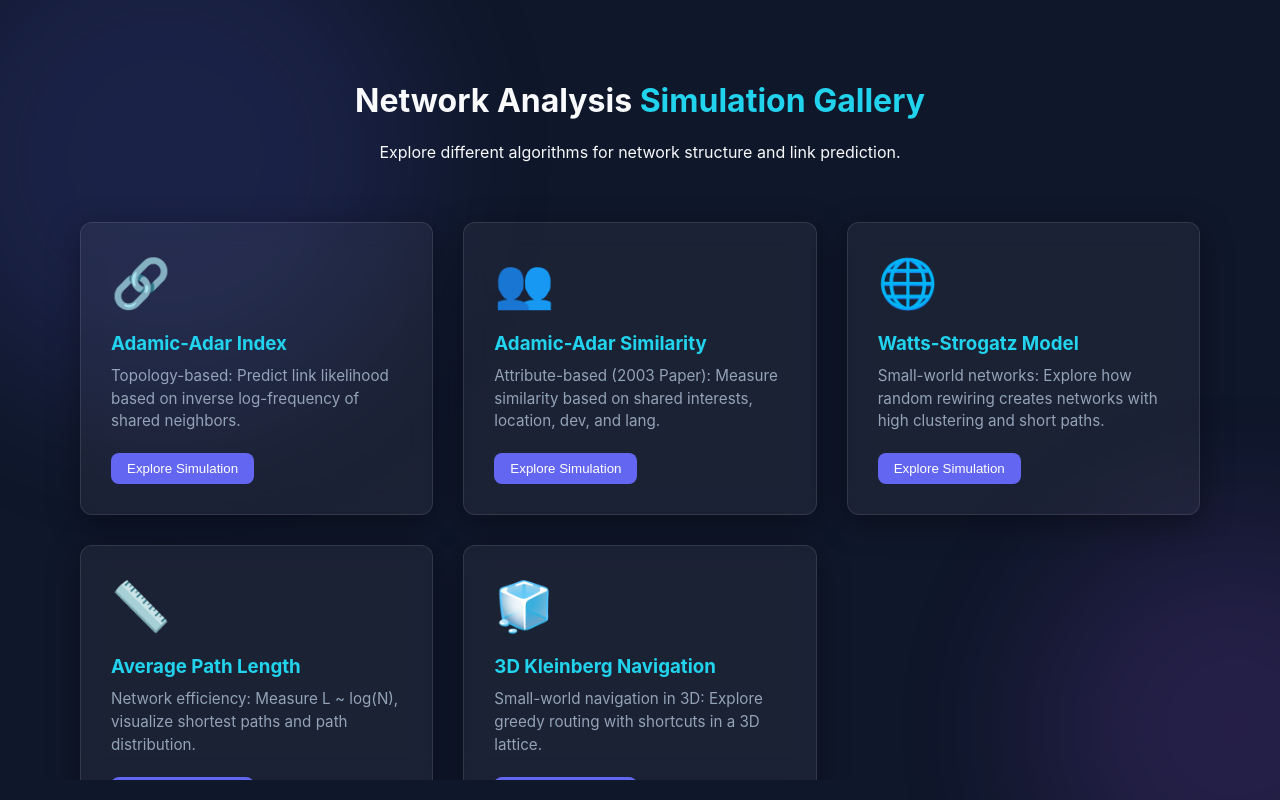
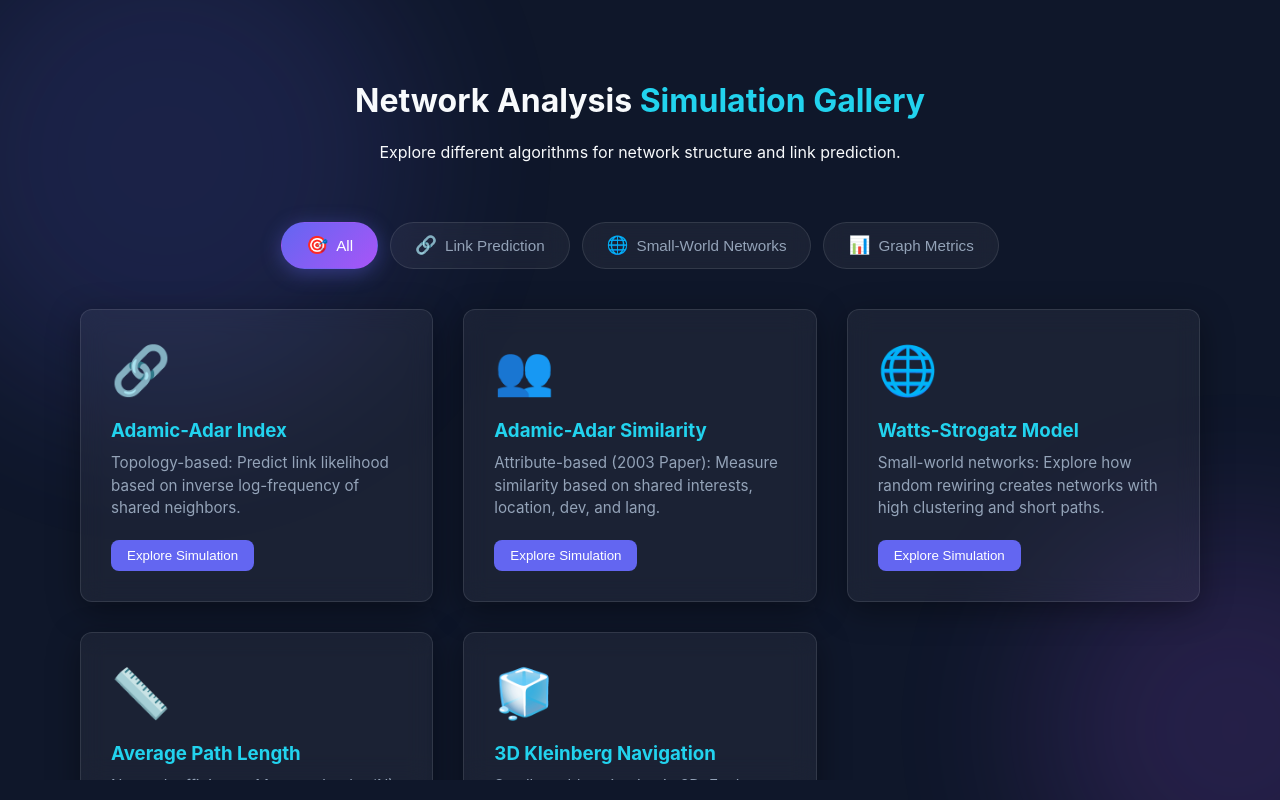
Before and after one commit to hasantktl/network_science_app, a React (Vite) app: page / in a window 1280 px wide. Built offline with nearby package versions, Linux system fonts and the light colour scheme.

Commit message:
feat: gallery cetegory filter

```diff
--- a/src/App.css
+++ b/src/App.css
@@ -109,6 +109,49 @@
   gap: 30px;
 }
 
+/* Category Filters */
+.category-filters {
+  display: flex;
+  justify-content: center;
+  flex-wrap: wrap;
+  gap: 12px;
+  margin-bottom: 40px;
+}
+
+.filter-btn {
+  display: flex;
+  align-items: center;
+  gap: 8px;
+  padding: 12px 24px;
+  background: rgba(255, 255, 255, 0.05);
+  border: 1px solid rgba(255, 255, 255, 0.1);
+  border-radius: 50px;
+  color: var(--text-dim);
+  font-size: 0.95rem;
+  font-weight: 500;
+  cursor: pointer;
+  transition: all 0.3s cubic-bezier(0.4, 0, 0.2, 1);
+  backdrop-filter: blur(10px);
+}
+
+.filter-btn:hover {
+  background: rgba(255, 255, 255, 0.1);
+  border-color: rgba(255, 255, 255, 0.2);
+  color: var(--text);
+  transform: translateY(-2px);
+}
+
+.filter-btn.active {
+  background: linear-gradient(135deg, var(--primary), var(--secondary));
+  border-color: transparent;
+  color: white;
+  box-shadow: 0 4px 20px rgba(99, 102, 241, 0.4);
+}
+
+.filter-icon {
+  font-size: 1.1rem;
+}
+
 .gallery-card {
   padding: 30px;
   display: flex;
--- a/src/components/Gallery.jsx
+++ b/src/components/Gallery.jsx
@@ -1,7 +1,13 @@
-import React from 'react';
-import { simulations } from '../simulations';
+import React, { useState } from 'react';
+import { simulations, categories } from '../simulations';
 
 const Gallery = ({ onSelect }) => {
+  const [activeCategory, setActiveCategory] = useState('all');
+
+  const filteredSimulations = activeCategory === 'all'
+    ? simulations
+    : simulations.filter(sim => sim.category === activeCategory);
+
   return (
     <div className="gallery-container">
       <div className="gallery-header">
@@ -9,8 +15,21 @@ const Gallery = ({ onSelect }) => {
         <p>Explore different algorithms for network structure and link prediction.</p>
       </div>
 
+      <div className="category-filters">
+        {categories.map(cat => (
+          <button
+            key={cat.id}
+            className={`filter-btn ${activeCategory === cat.id ? 'active' : ''}`}
+            onClick={() => setActiveCategory(cat.id)}
+          >
+            <span className="filter-icon">{cat.icon}</span>
+            {cat.label}
+          </button>
+        ))}
+      </div>
+
       <div className="gallery-grid">
-        {simulations.map(sim => (
+        {filteredSimulations.map(sim => (
           <div
             key={sim.id}
             className={`gallery-card glass-panel ${sim.placeholder ? 'placeholder' : ''}`}
--- a/src/simulations/index.jsx
+++ b/src/simulations/index.jsx
@@ -8,10 +8,18 @@ import AveragePathLengthPanel from './average-path-length/CalculationPanel';
 import { generateRandomGraph as generateAPLGraph } from './average-path-length/logic';
 import KleinbergPanel from './kleinberg-3d/CalculationPanel';
 
+export const categories = [
+  { id: 'all', label: 'All', icon: '🎯' },
+  { id: 'link-prediction', label: 'Link Prediction', icon: '🔗' },
+  { id: 'small-world', label: 'Small-World Networks', icon: '🌐' },
+  { id: 'graph-metrics', label: 'Graph Metrics', icon: '📊' }
+];
+
 export const simulations = [
   {
     id: 'adamic-adar-index',
     title: 'Adamic-Adar Index',
+    category: 'link-prediction',
     description: 'Topology-based: Predict link likelihood based on inverse log-frequency of shared neighbors.',
     calculator: calculateAdamicAdar,
     CalculationPanel: AdamicAdarPanel,
@@ -20,6 +28,7 @@ export const simulations = [
   {
     id: 'adamic-adar-similarity',
     title: 'Adamic-Adar Similarity',
+    category: 'link-prediction',
     description: 'Attribute-based (2003 Paper): Measure similarity based on shared interests, location, dev, and lang.',
     calculator: calculateSimilarity,
     itemGenerator: generateAttributeGraph,
@@ -30,6 +39,7 @@ export const simulations = [
   {
     id: 'watts-strogatz',
     title: 'Watts-Strogatz Model',
+    category: 'small-world',
     description: 'Small-world networks: Explore how random rewiring creates networks with high clustering and short paths.',
     itemGenerator: generateWattsStrogatzGraph,
     CalculationPanel: WattsStrogatzPanel,
@@ -39,6 +49,7 @@ export const simulations = [
   {
     id: 'average-path-length',
     title: 'Average Path Length',
+    category: 'graph-metrics',
     description: 'Network efficiency: Measure L ~ log(N), visualize shortest paths and path distribution.',
     itemGenerator: generateAPLGraph,
     CalculationPanel: AveragePathLengthPanel,
@@ -48,6 +59,7 @@ export const simulations = [
   {
     id: 'kleinberg-3d',
     title: '3D Kleinberg Navigation',
+    category: 'small-world',
     description: 'Small-world navigation in 3D: Explore greedy routing with shortcuts in a 3D lattice.',
     CalculationPanel: KleinbergPanel,
     customPanel: true,
```
